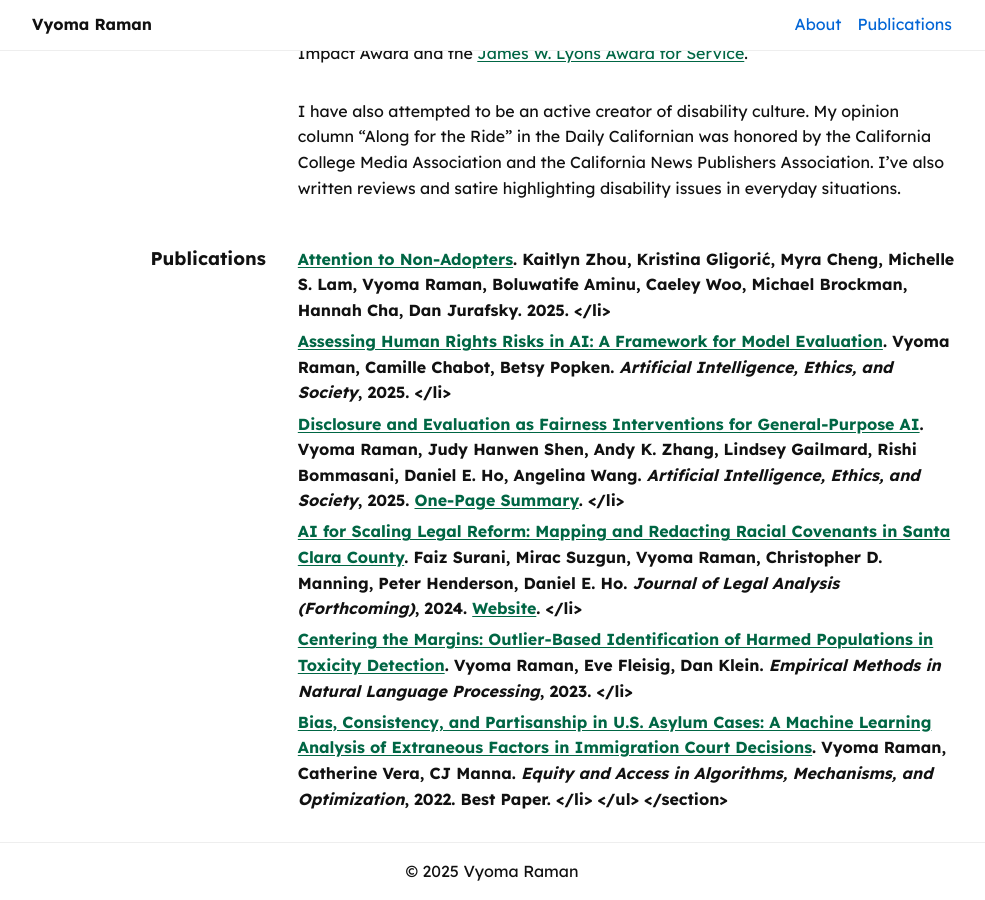
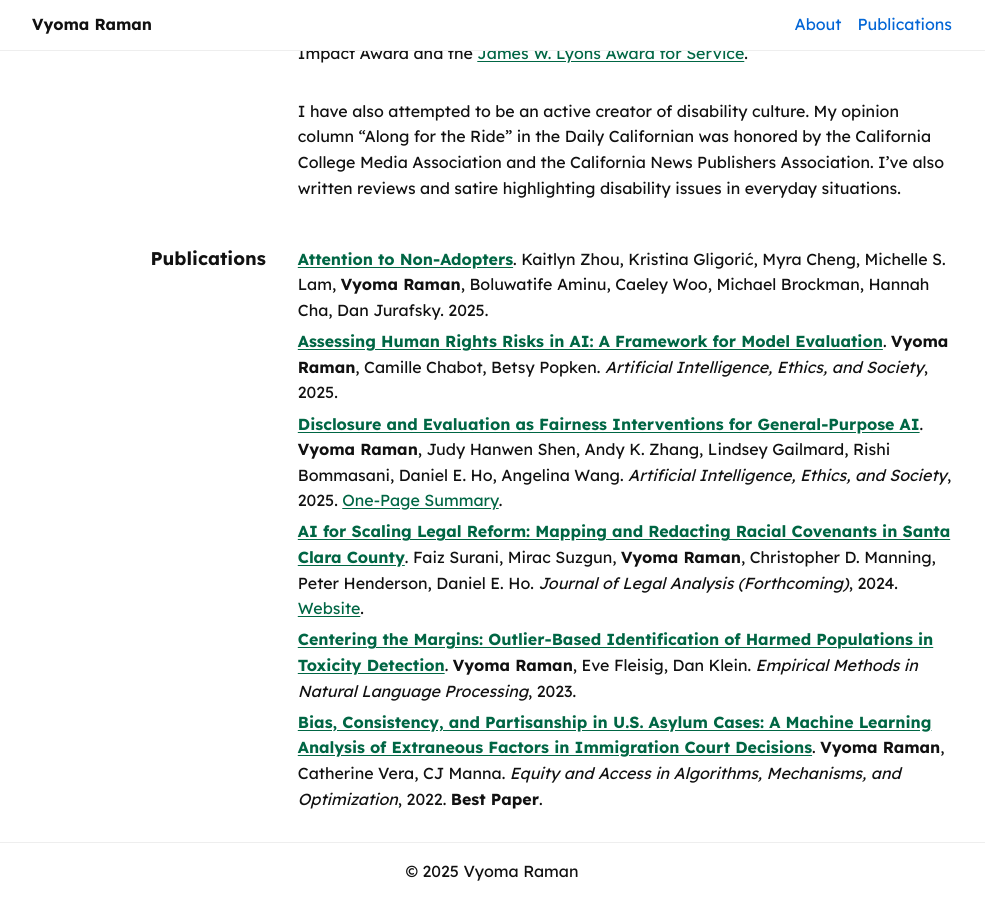
Before and after one commit to vyoma-raman/vyoma-raman.github.io, a Jekyll site: the page built from index.markdown, in a window 1280 px wide and 900 px high, scrolled down 1306 px. Shown: the whole window, without its empty margins (148-1133 px from the left). Built offline with Jekyll 4.4.1, drawn with Linux system fonts in a browser that asks for light colours.

Commit message:
Fix broken tag

```diff
--- a/index.markdown
+++ b/index.markdown
@@ -54,7 +54,7 @@ I have also attempted to be an active creator of disability culture. My opinion
 <ul class="pubs">
 {% for p in site.data.publications %}
   <li>
-    <strong><a href="{{ p.url }}">{{ p.title }}</a><strong>.
+    <strong><a href="{{ p.url }}">{{ p.title }}</a></strong>.
     {{ p.authors | replace: "Vyoma Raman", "<strong>Vyoma Raman</strong>" }}.
     {% if p.venue %}<em>{{ p.venue }}</em>, {% endif %}{{ p.year }}.
     {% if p.one_pager %}
```
